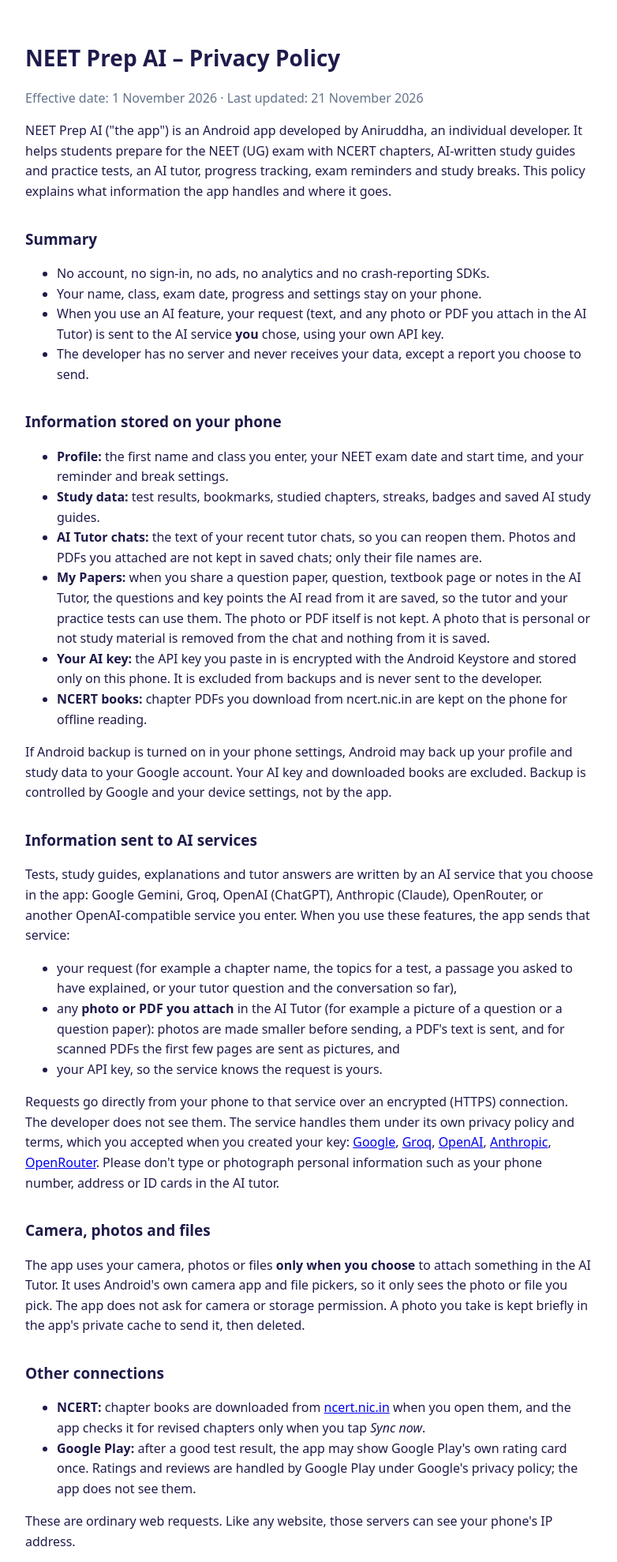
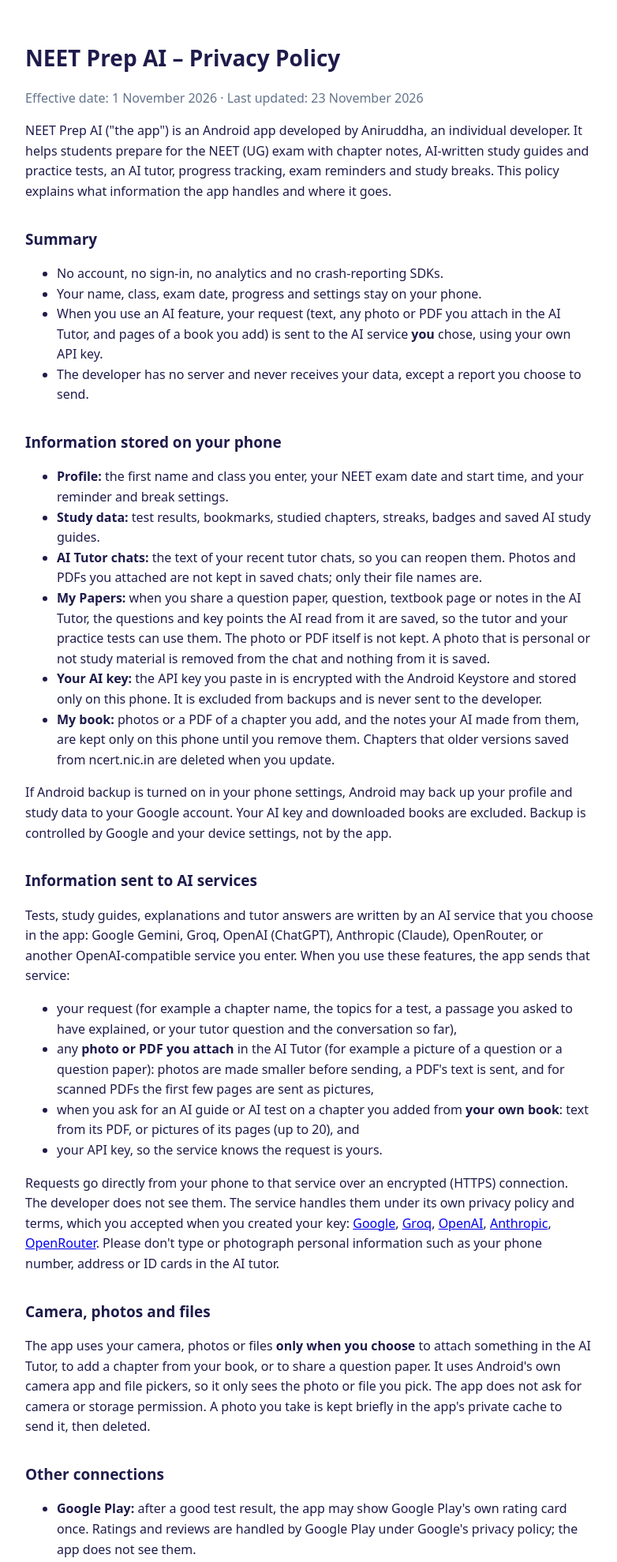
Before and after one commit to aniruddhabasagare28/app-privacy, a plain HTML site: page neetprep/index.html in a window 1280 px wide. Shown: the top 1978 px of the page at 79% size, without its empty margins (248-1030 px from the left). Drawn offline with Linux system fonts and the light colour scheme.

Commit message:
NEET Prep AI: My book and notes

```diff
--- a/neetprep/index.html
+++ b/neetprep/index.html
@@ -14,17 +14,17 @@
 </head>
 <body>
 <h1>NEET Prep AI – Privacy Policy</h1>
-<p class="muted">Effective date: 1 November 2026 · Last updated: 21 November 2026</p>
+<p class="muted">Effective date: 1 November 2026 · Last updated: 23 November 2026</p>
 
 <p>NEET Prep AI ("the app") is an Android app developed by Aniruddha, an individual developer. It helps students prepare for
-the NEET (UG) exam with NCERT chapters, AI-written study guides and practice tests, an AI tutor, progress tracking, exam
+the NEET (UG) exam with chapter notes, AI-written study guides and practice tests, an AI tutor, progress tracking, exam
 reminders and study breaks. This policy explains what information the app handles and where it goes.</p>
 
 <h2>Summary</h2>
 <ul>
-  <li>No account, no sign-in, no ads, no analytics and no crash-reporting SDKs.</li>
+  <li>No account, no sign-in, no analytics and no crash-reporting SDKs.</li>
   <li>Your name, class, exam date, progress and settings stay on your phone.</li>
-  <li>When you use an AI feature, your request (text, and any photo or PDF you attach in the AI Tutor) is sent to the AI service <strong>you</strong> chose, using your own API key.</li>
+  <li>When you use an AI feature, your request (text, any photo or PDF you attach in the AI Tutor, and pages of a book you add) is sent to the AI service <strong>you</strong> chose, using your own API key.</li>
   <li>The developer has no server and never receives your data, except a report you choose to send.</li>
 </ul>
 
@@ -39,7 +39,7 @@ reminders and study breaks. This policy explains what information the app handle
     PDF itself is not kept. A photo that is personal or not study material is removed from the chat and nothing from it is saved.</li>
   <li><strong>Your AI key:</strong> the API key you paste in is encrypted with the Android Keystore and stored only on this phone.
     It is excluded from backups and is never sent to the developer.</li>
-  <li><strong>NCERT books:</strong> chapter PDFs you download from ncert.nic.in are kept on the phone for offline reading.</li>
+  <li><strong>My book:</strong> photos or a PDF of a chapter you add, and the notes your AI made from them, are kept only on this phone until you remove them. Chapters that older versions saved from ncert.nic.in are deleted when you update.</li>
 </ul>
 <p>If Android backup is turned on in your phone settings, Android may back up your profile and study data to your Google
 account. Your AI key and downloaded books are excluded. Backup is controlled by Google and your device settings, not by the app.</p>
@@ -51,7 +51,8 @@ use these features, the app sends that service:</p>
 <ul>
   <li>your request (for example a chapter name, the topics for a test, a passage you asked to have explained, or your tutor question and the conversation so far),</li>
   <li>any <strong>photo or PDF you attach</strong> in the AI Tutor (for example a picture of a question or a question paper): photos are made smaller
-    before sending, a PDF's text is sent, and for scanned PDFs the first few pages are sent as pictures, and</li>
+    before sending, a PDF's text is sent, and for scanned PDFs the first few pages are sent as pictures,</li>
+  <li>when you ask for an AI guide or AI test on a chapter you added from <strong>your own book</strong>: text from its PDF, or pictures of its pages (up to 20), and</li>
   <li>your API key, so the service knows the request is yours.</li>
 </ul>
 <p>Requests go directly from your phone to that service over an encrypted (HTTPS) connection. The developer does not see
@@ -64,14 +65,12 @@ them. The service handles them under its own privacy policy and terms, which you
 Please don't type or photograph personal information such as your phone number, address or ID cards in the AI tutor.</p>
 
 <h2>Camera, photos and files</h2>
-<p>The app uses your camera, photos or files <strong>only when you choose</strong> to attach something in the AI Tutor. It uses
+<p>The app uses your camera, photos or files <strong>only when you choose</strong> to attach something in the AI Tutor, to add a chapter from your book, or to share a question paper. It uses
 Android's own camera app and file pickers, so it only sees the photo or file you pick. The app does not ask for camera or
 storage permission. A photo you take is kept briefly in the app's private cache to send it, then deleted.</p>
 
 <h2>Other connections</h2>
 <ul>
-  <li><strong>NCERT:</strong> chapter books are downloaded from <a href="https://ncert.nic.in">ncert.nic.in</a> when you open them, and
-    the app checks it for revised chapters only when you tap <em>Sync now</em>.</li>
   <li><strong>Google Play:</strong> after a good test result, the app may show Google Play's own rating card once. Ratings and reviews
     are handled by Google Play under Google's privacy policy; the app does not see them.</li>
 </ul>
```
Also changed, not shown: neet-prep-ai/index.html (+6 -5 lines).
